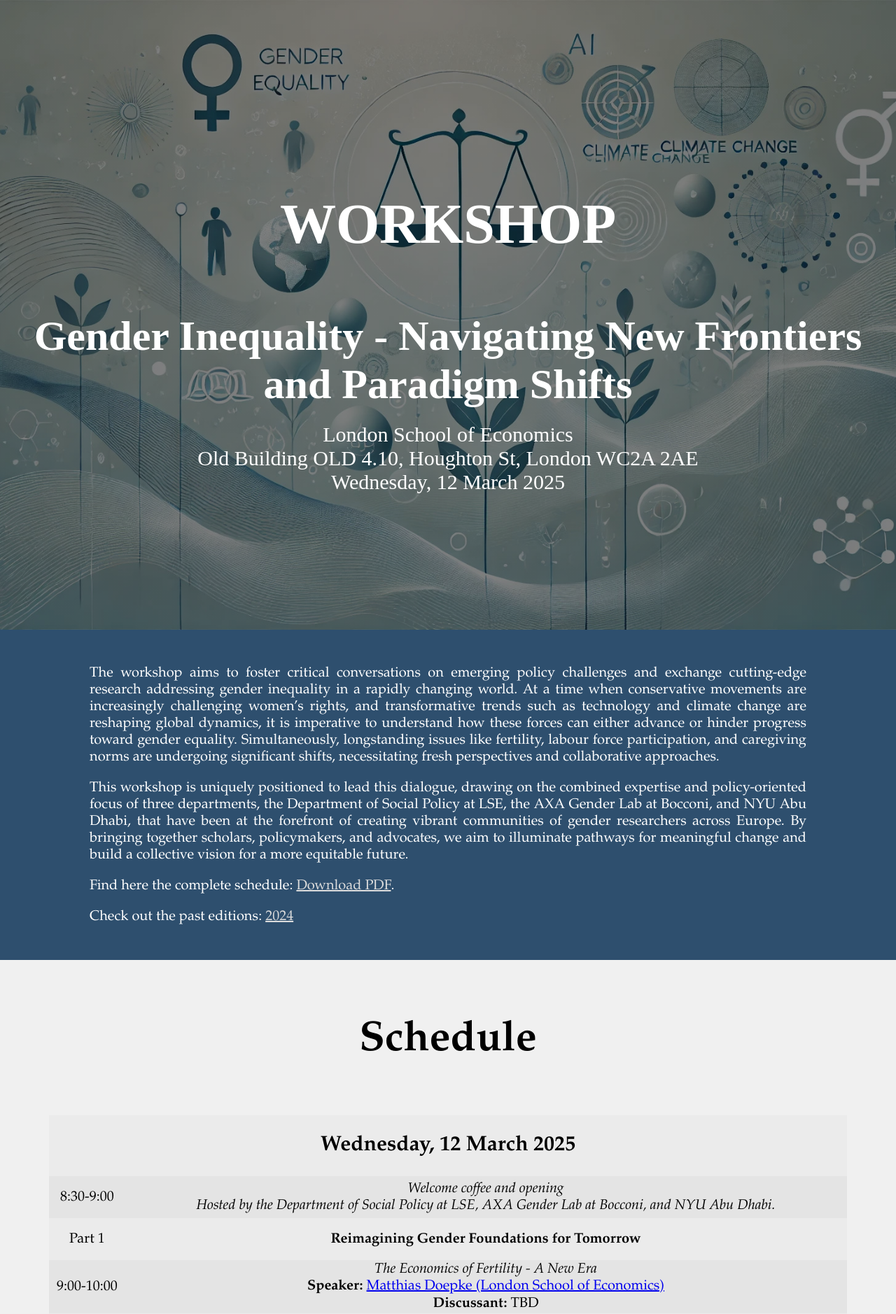
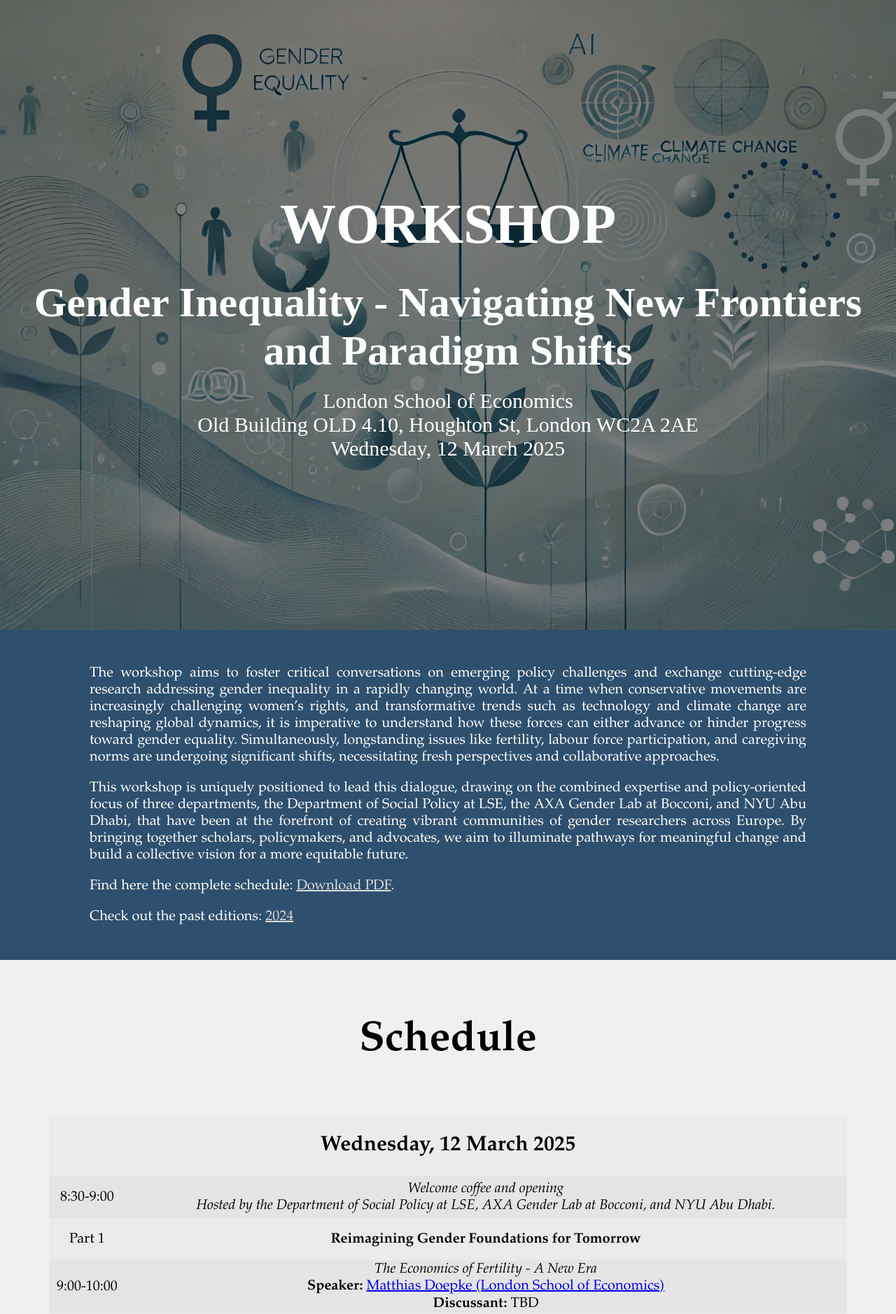
Before and after one commit to elasskenza/gender_workshop, a Jekyll site: the page built from index.html, in a window 1280 px wide. Shown: the top 1878 px of the page at 70% size. Built offline with Jekyll 4.4.1, drawn with Linux system fonts in a browser that asks for light colours.

Commit message:
Update index.html

```diff
--- a/index.html
+++ b/index.html
@@ -2,7 +2,7 @@
 layout: default
 ---
 <section class="tone-dark header" style="text-align: center; display: flex; flex-direction: column; justify-content: center; align-items: center; height: 100vh; padding: 0;">
-  <h1 style="font-size: 4em; font-family: 'Playfair Display', serif; margin: 1em;">
+  <h1 style="font-size: 4em; font-family: 'Playfair Display', serif; margin: 0.4em;">
     WORKSHOP
   </h1>
   <h1 style="font-size: 3em; font-family: 'Playfair Display', serif; margin: 0;">
```
